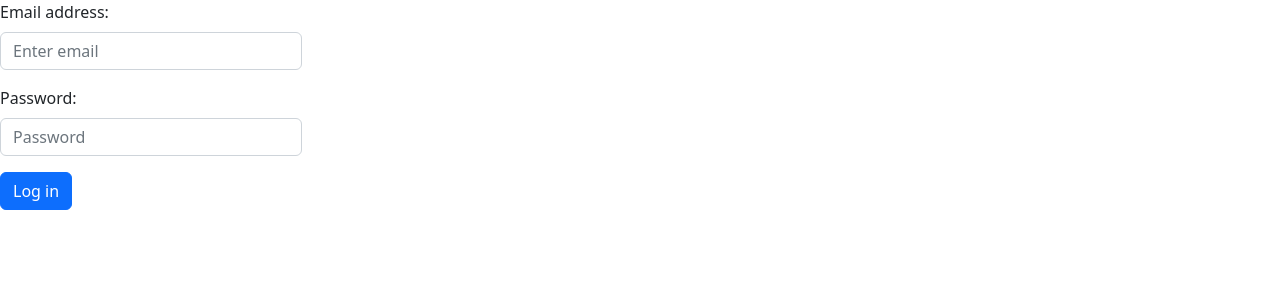
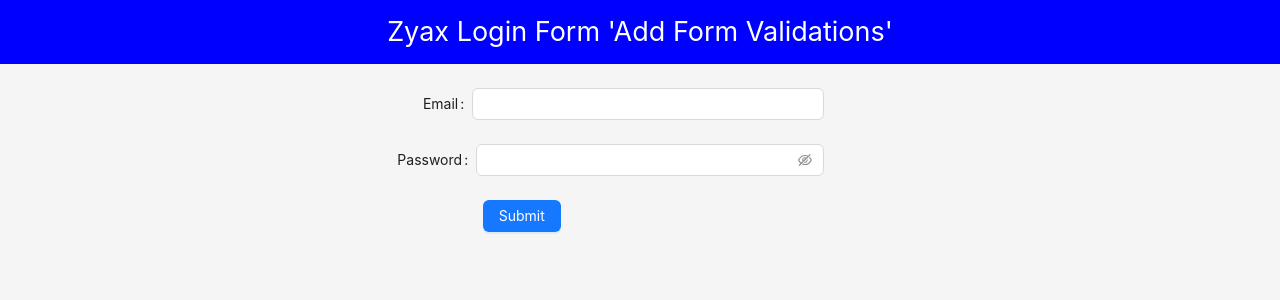
Before and after one commit to MohsinKhan007/zyaxab, a React (Create React App) app: page / in a window 1280 px wide. Shown: the top 300 px of the page. Built offline with nearby package versions, Linux system fonts and the light colour scheme.

Commit message:
Basic design added

```diff
--- a/src/App.js
+++ b/src/App.js
@@ -1,11 +1,11 @@
 
 
 import './App.css';
-import Layout from './Components/Layout';
+import FormLayout from './Components/Layout';
 
 function App() {
   return (
-    <Layout/>
+    <FormLayout/>
   );
 }
 
--- a/src/Components/Layout.js
+++ b/src/Components/Layout.js
@@ -1,14 +1,29 @@
-import { Col,Row,Container } from "react-bootstrap";
+// import { Col,Row,Container } from "react-bootstrap";
 import '../css/layout.css'
 import LoginForm from "./LoginForm";
-const Layout=()=>{
+import { Layout,Col,Row} from 'antd';
+
+const { Header, Content } = Layout;
+const FormLayout=()=>{
 
     return (
-        <Row md={8} sm={4} className="Row">
-            <LoginForm />
-        </Row>
+        <Layout >
+            <Header style={{backgroundColor:'blue',textAlign:'center',color:'white',fontSize:'27px'}} >Zyax Login Form 'Add Form Validations'</Header>
+            <Content style={{ margin: '24px ',height:'100vh',width:'100%' }}>
+
+            <Row jusify="center" align="middle">
+            {/* <Space > */}
+                <Col span={7}/>
+                <Col span={8} >
+                 <LoginForm />
+                </Col>
+                {/* </Space> */}
+            </Row>
+
+            </Content>
+        </Layout>
     )
 
 }
 
-export default Layout;
+export default FormLayout;
--- a/src/Components/LoginForm.js
+++ b/src/Components/LoginForm.js
@@ -1,31 +1,30 @@
-import Button from 'react-bootstrap/Button';
-import Form from 'react-bootstrap/Form';
+// import Button from 'react-bootstrap/Button';
+// import Form from 'react-bootstrap/Form';
+import React from 'react';
 import { useState } from 'react';
-
+import { Button, Form, Input } from "antd"
 import axios from '../utils/axios';
 import { setCookie,isAuth,logout } from '../utils/AuthenticationService';
 import { showSucessMessage,showErrorMessage } from '../utils/alerts';
-
+import Logout from './Logout';
+// add custom validations
 function LoginForm() {
     const [formValue, setFormValue] = useState({
         email: "",
         password: "",
         success: "",
-        error: "",
-        isAuth: false,
+        error: ""
     })
 
     const handleSubmit = async (e) => {
+        console.log("handle submit");
+        if(!formValue.email ||!formValue.password){
+
+            setFormValue({...formValue,error:'Email or Password cannot be empty'})
+            return;
+        }
         try {
-            e.preventDefault()
 
-            if (!formValue.email || !formValue.password) {
-                setFormValue({
-                    ...formValue,
-                    error: "Email or Password cannot be empty",
-                })
-            } else {
-                // console.log("idr aya hai")
 
                 const response = await axios({
                     method: "post",
@@ -47,21 +46,16 @@
                         response.data.refreshToken
                     )
                 }
-            }
         } catch (error) {
             setFormValue({
                 ...formValue,
                 error: error.response.data.error,
                 success: "",
             })
-            // console.log(error.response.data.error, " Error checking")
-            // console.log(error)
         }
     }
 
-    const handleClick = (e) => {
-        // console.log([e.target.name], " name")
-        // console.log(e.target.value, " sss")
+    const handleChange = (e) => {
         setFormValue({ ...formValue, [e.target.name]: e.target.value })
     }
 
@@ -77,41 +71,32 @@
             {error && showErrorMessage(error)}
 
             {isAuth() ? (
-              // Could add an component for the logged in page
-                <button data-testid="logout" onClick={handleLogout}>Logout</button>
+                <Logout handleLogout={handleLogout}/>
             ) : (
-                <form onSubmit={handleSubmit}>
-                    <Form.Group className="mb-3" controlId="formBasicEmail">
-                        <Form.Label>Email address:</Form.Label>
-                        <Form.Control
-                            type="email"
-                            onChange={handleClick}
-                            data-testid="email"
-                            value={email}
-                            name="email"
-                            placeholder="Enter email"
-                        />
-                    </Form.Group>
+                <Form size='middle' onFinish={handleSubmit}
 
-                    <Form.Group
-                        className="mb-3"
-                        controlId="formBasicPassword"
+                >
+                    <Form.Item
+                        label="Email"
+                        name="email"
+                        style={{marginLeft:'6%'}}
                     >
-                        <Form.Label>Password:</Form.Label>
-                        <Form.Control
-                            onChange={handleClick}
-                            data-testid="password"
-                            value={password}
-                            name="password"
-                            type="password"
-                            placeholder="Password"
-                        />
-                    </Form.Group>
+                        <Input name="email" data-testid="email"  value={email} onChange={handleChange} />
+                    </Form.Item>
 
-                    <Button data-testid="submit" variant="primary" type="submit">
-                        Log in
+                    <Form.Item
+
+                        label="Password"
+                        name="password"
+
+                    >
+                        <Input.Password name="password"  data-testid="password"  value={password} onChange={handleChange} />
+                    </Form.Item>
+
+                    <Button  style={{marginLeft:'20%'}} type="primary" data-testid='submit' htmlType="submit">
+                        Submit
                     </Button>
-                </form>
+                </Form>
             )}
         </>
     )
--- /dev/null
+++ b/src/Components/Logout.js
@@ -0,0 +1,21 @@
+
+
+import { Typography,Button } from 'antd';
+const { Title } = Typography;
+
+
+ const Logout = ({ handleLogout }) => {
+     const LogoutUser = () => {
+         handleLogout()
+     }
+
+     return (
+         <div style={{margin:'10px'}}>
+             <Title level={1}>Logged in Page</Title>
+             <Button onClick={LogoutUser}> Logout </Button>
+         </div>
+     )
+ }
+
+
+export default Logout;
--- a/src/utils/AuthenticationService.js
+++ b/src/utils/AuthenticationService.js
@@ -3,7 +3,7 @@
 export const setCookie=(accessToken,refreshToken)=>{
 // add the time thingyy into the application
     try{
-        console.log("SetCookie");
+        // console.log("SetCookie");
         const expiration=new Date();
         expiration.setTime(expiration.getTime()+(10000))
         cookies.set('access_token',accessToken,{path:'/',expiration})
@@ -46,7 +46,7 @@
 }
 
 export const logout=()=>{
-	console.log("Logout service");
+	// console.log("Logout service");
     cookies.remove('access_token');
     cookies.remove('refresh_token');
 }
--- a/src/utils/alerts.js
+++ b/src/utils/alerts.js
@@ -1,10 +1,9 @@
-import Alert from 'react-bootstrap/Alert';
+import { Alert } from 'antd';
 
 export const showSucessMessage=success=>{
-    return (<Alert data-testid="sucessMsg" variant='primary'>{success}</Alert>);
-
+    return (<Alert data-testid='sucessMsg' message={success} type='success' showIcon closable />);
 }
 
 export const showErrorMessage=error=>{
-    return (<Alert data-testid="errorMsg" variant='danger'>{error}</Alert>);
+    return (<Alert data-testid='errorMsg' message={error} type='error' showIcon closable/>);
 }
```
Also changed, not shown: jest.config.js (added, +13 -0 lines), src/Components/FormInput.js (deleted, +0 -8 lines), src/setupTests.js (+9 -0 lines), 1 other file (tests, documents, lock files or other folders).
